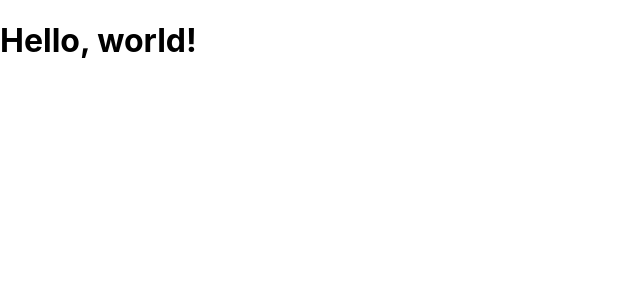
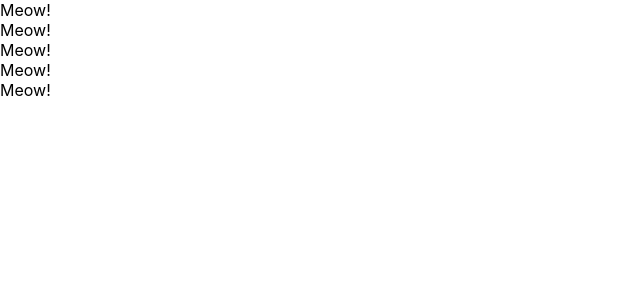
Before and after one commit to tanigawa114/udemy_react_redux_crud_applicatoin, a React (Create React App) app: page / in a window 1280 px wide. Shown: the top 300 px of the page, without its empty margins (0-640 px from the left). Built offline with nearby package versions, Linux system fonts and the light colour scheme.

Commit message:
create class component and functional component

```diff
--- a/src/App.js
+++ b/src/App.js
@@ -1,7 +1,29 @@
 import React from 'react';
 
-function App() {
-  return <div><h1>Hello, world!</h1></div>;
+// class App extends Component {
+//   render() {
+//     return (
+//       <React.Fragment>
+//         <label htmlFor="bar">bar</label>
+//         <input type="text" onChange={() => {console.log("I am clicked!")}} />
+//       </React.Fragment>
+//     )
+//   }
+// }
+
+const App = () => {
+  return (
+    <div>
+      <Cat />
+      <Cat />
+      <Cat />
+      <Cat />
+      <Cat />
+    </div>
+  )
+  }
+const Cat = () => {
+  return <div>Meow!</div>
 }
 
 export default App;
```
